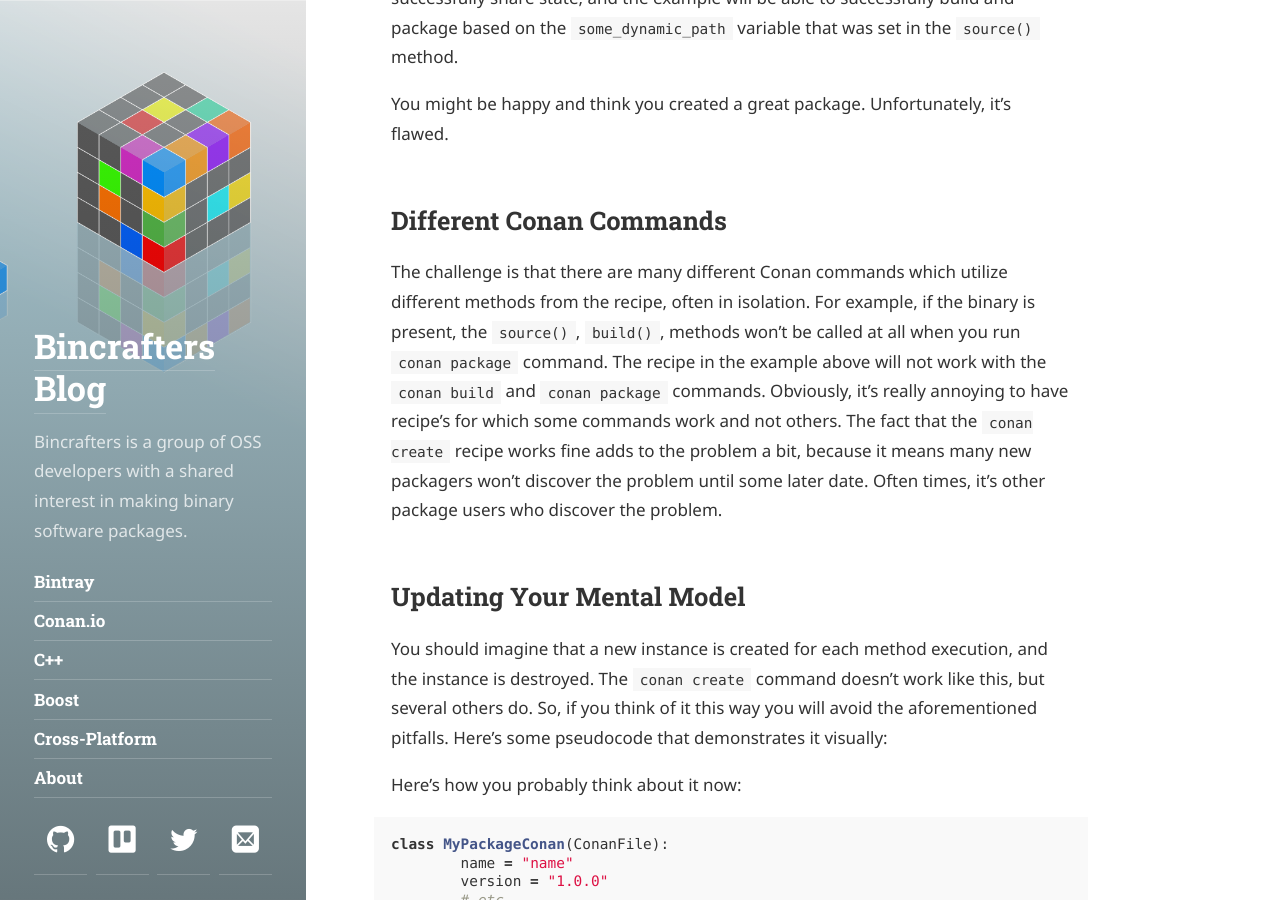
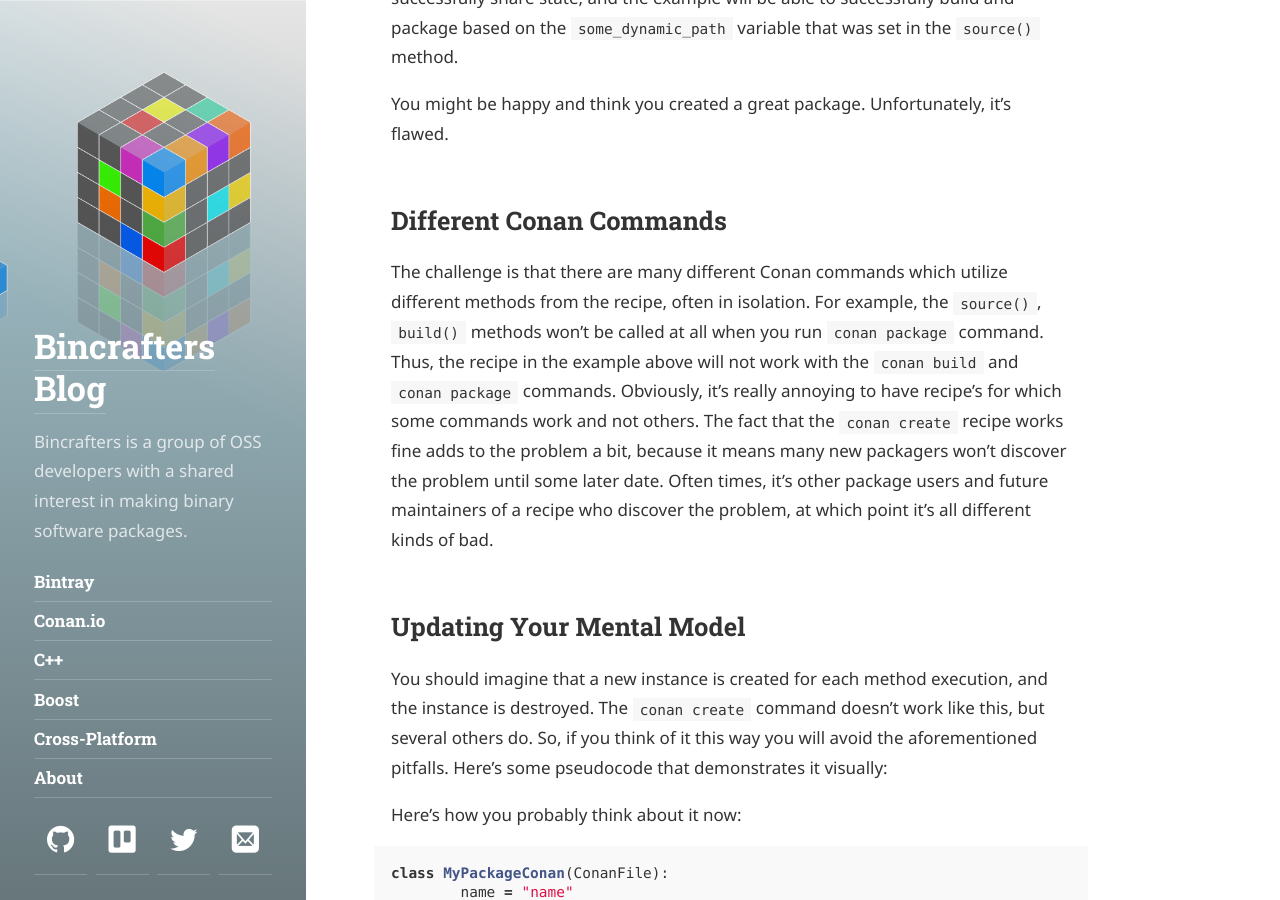
Before and after one commit to bincrafters/bincrafters.github.io, a Jekyll site: the page built from _posts/2018-01-02-Thinking-About-Conanfile.py.md, in a window 1280 px wide and 900 px high, scrolled down 926 px. Built offline with Jekyll 4.4.1, drawn with Linux system fonts in a browser that asks for light colours; some web fonts are replaced.

Commit message:
updated thinking about conanfile post

```diff
--- a/_posts/2018-01-02-Thinking-About-Conanfile.py.md
+++ b/_posts/2018-01-02-Thinking-About-Conanfile.py.md
@@ -35,7 +35,7 @@ You might be happy and think you created a great package.  Unfortunately, it's f
 
 
 ## Different Conan Commands
-The challenge is that there are many different Conan commands which utilize different methods from the recipe, often in isolation.  For example, if the binary is present, the `source()`, `build()`, methods won't be called at all when you run `conan package` command.  The recipe in the example above will not work with the `conan build` and `conan package` commands. Obviously, it's really annoying to have recipe's for which some commands work and not others.  The fact that the `conan create` recipe works fine adds to the problem a bit, because it means many new packagers won't discover the problem until some later date.  Often times, it's other package users who discover the problem.
+The challenge is that there are many different Conan commands which utilize different methods from the recipe, often in isolation.  For example, the `source()`, `build()` methods won't be called at all when you run `conan package` command.  Thus, the recipe in the example above will not work with the `conan build` and `conan package` commands. Obviously, it's really annoying to have recipe's for which some commands work and not others.  The fact that the `conan create` recipe works fine adds to the problem a bit, because it means many new packagers won't discover the problem until some later date.  Often times, it's other package users and future maintainers of a recipe who discover the problem, at which point it's all different kinds of bad.
 
 ## Updating Your Mental Model
 You should imagine that a new instance is created for each method execution, and the instance is destroyed. The `conan create` command doesn't work like this, but several others do.  So, if you think of it this way you will avoid the aforementioned pitfalls.  Here's some pseudocode that demonstrates it visually:
```
